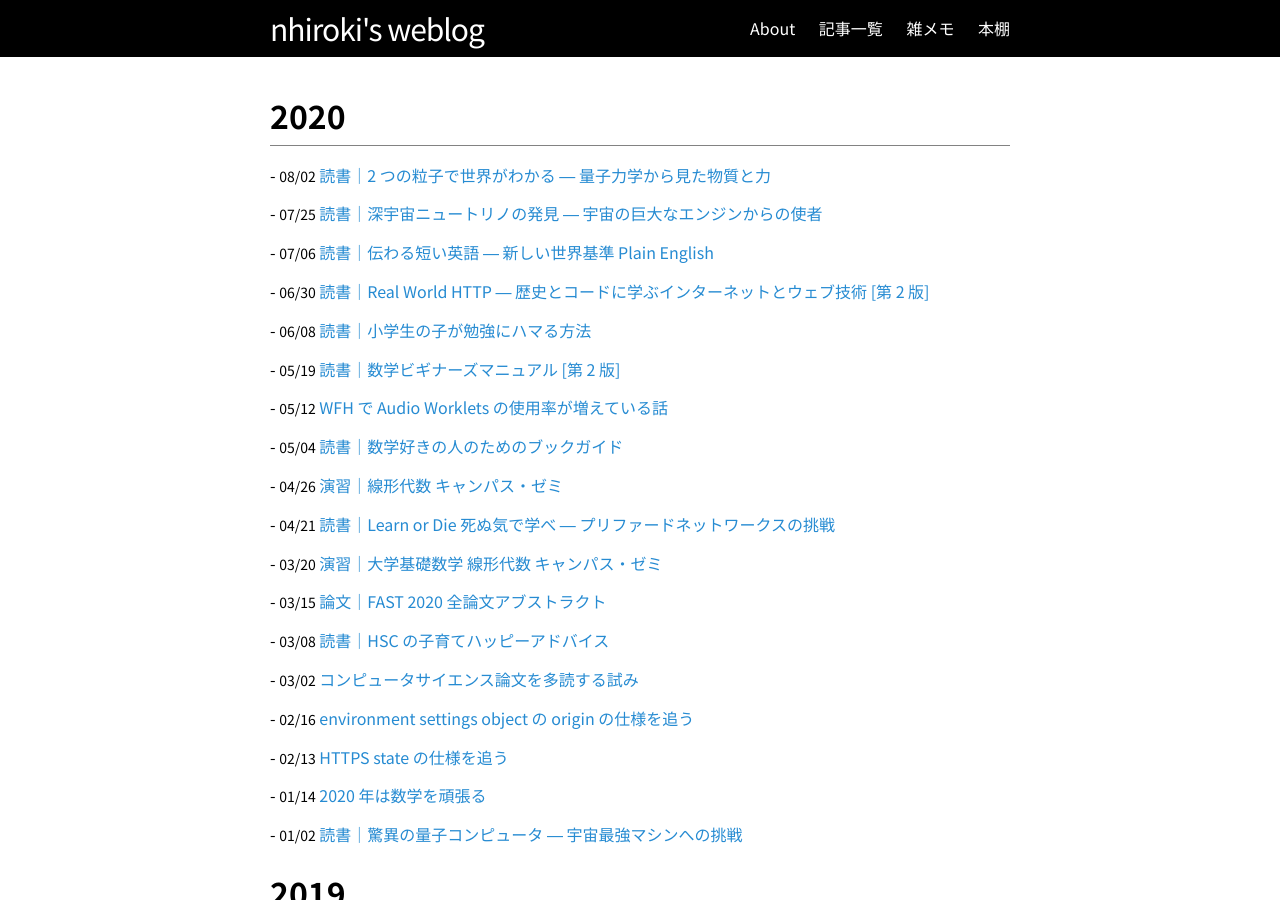
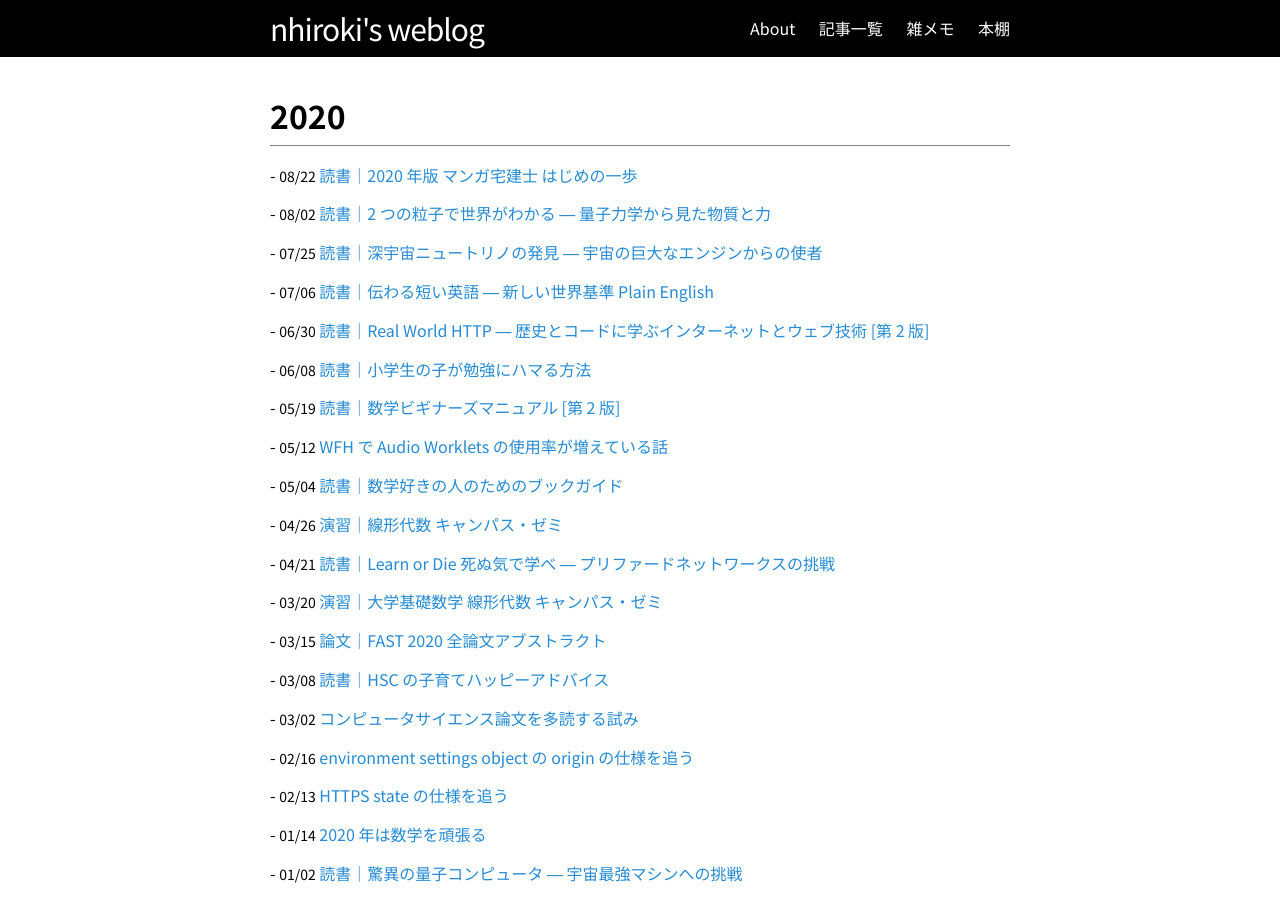
Before and after one commit to nhiroki/nhiroki.github.io, a Jekyll site: the page built from index.html, in a window 1280 px wide and 900 px high. Built offline with Jekyll 4.4.1, drawn with Linux system fonts in a browser that asks for light colours; some of the changed lines change nothing that is shown.

Commit message:
Publish a new article

```diff
--- /dev/null
+++ b/_posts/2020-08-22-book-manga-real-estate-notary-first-step.md
@@ -0,0 +1,36 @@
+---
+layout: post
+title: "読書｜2020 年版 マンガ宅建士 はじめの一歩"
+date: 2020-08-22 00:00:00 +09:00
+tags: book
+image: /images/book-manga-real-estate-notary-first-step.webp
+---
+
+『2020 年版 マンガ宅建士 はじめの一歩』の読書メモです。
+
+![表紙](/images/book-manga-real-estate-notary-first-step.webp)
+
+土地や建物の情報を眺めるのが趣味なんですが、どうせならもう少し専門的なことも知りたいなと思って本屋で適当に見繕ってきました。
+
+項目毎にマンガ 5-7 ページとその要約補足解説 1-3 ページで構成されています。所々読み下しにくい部分もありましたが全体的に分かりやすく、マンガも雰囲気を掴むのにとても役立ちました。「もう少し専門的なことを知りたい」という目的を果たすことができ、不動産についてさらに興味がわきました。
+
+# 読書メモ
+
+[Twitter でのメモ書き](https://twitter.com/nhiroki_/status/1294290565446529024)
+
+- 第 1 編「権利関係」
+  - 民法、借地借家法、区分所有法、不動産登記法に関する話題。
+  - 正直法律には興味がなかったんだけど、権利関係の話を読んでると色々勉強になって面白い。例えば時効といえば消滅時効をイメージしてたけど取得時効というものもあるんだな。
+  - 債権の扱いや契約不適合責任などについて読んでるんだけど、かなり面白い。ソフトウェアの仕様策定に近くてエッジケースを潰す工夫が垣間見えて楽しい。例えば債務者が債権者を相続して債権者=債務者となるとその債権が消滅する (混同というらしい) とか、さらに債務者が複数いる時の扱いとか。
+  - 血縁関係において、自分よりも先祖のことを尊属、自分よりも子孫のことを卑属というのか。さらに直系と傍系に分かれる。配偶者はこれらに含まれない。へー。
+  - 地上権と借地権って何が違うんだって思ってたんだけど、地上権と土地貸借権の総称が借地権なのか。で、地上権と土地貸借権では権利者が持つ権利の強さが違う。なるほど。
+  - 区分所有法 (マンション法) について。賃貸とはいえ分譲マンションに住んでいながらマンション管理組合の仕組みが分かってなかったんだけど、これを読んでだいぶ理解が深まった。月並みな感想だけど、マンション管理は色々めんどそう。
+- 第 2 編「法令上の制限」
+  - 都市計画法、建築基準法、国土利用計画法、農地法、土地区画整理法、宅地造成等規制法、などについて。
+  - 元々建築基準や宅地の扱いに関する部分が知りたかったので本編は特に勉強になった。
+- 第 3 編「宅地建物取引業法」
+  - 宅地建物取引業の仕組みと免許制度、宅地建物取引士の資格と業務、各種保証金や規制、など。
+  - 宅建士固有の業務って「重要事項の説明」「重要事項説明書への記名押印」「契約成立後に交付する書面への記名押印」の 3 つしかないんだな。そして各事務所などに一定数の宅建士を配置する必要がある、と。色々知らなかった。
+  - 未成年者が宅建業の免許を取得するには「成年者と同等である」と認められる必要があるんだけど、認められる方法の一つに「結婚したら成年者とみなす」というのがあってびっくりした。民法第 753 条に「婚姻による成年擬制」という規定があって、結婚したものは成年者として扱うらしい。婚姻年齢と成人年齢が 18 歳に統一される関係で今後廃止されるみたい ([民法の一部を改正する法律（成年年齢関係）について - 法務省](http://www.moj.go.jp/MINJI/minji07_00218.html))。
+- 第 4 編「税・その他」
+  - 登録免許税、印紙税、不動産取得税、固定資産税、地価公示、鑑定評価、など。
--- a/books.md
+++ b/books.md
@@ -358,6 +358,7 @@ permalink: /books/
 
 - ([途中](https://twitter.com/nhiroki_/status/975904460047175681)) 異文化理解力 ― 相手と自分の真意がわかる ビジネスパーソン必須の教養
 
+- ([2020](/2020/08/22/book-manga-real-estate-notary-first-step)) 2020 年版 マンガ宅建士 はじめの一歩
 - ([2020](/2020/04/21/book-learn-or-die)) Learn or Die 死ぬ気で学べ ― プリファードネットワークスの挑戦
 - ([2018](/2018/12/09/book-what-every-pianist-needs-to-know-about-the-body)) ピアニストならだれでも知っておきたい「からだ」のこと
 - ([2018](/2018/11/14/book-founders-of-google)) Google をつくった 3 人の男
```
Also changed, not shown: images/book-manga-real-estate-notary-first-step.webp (added).
